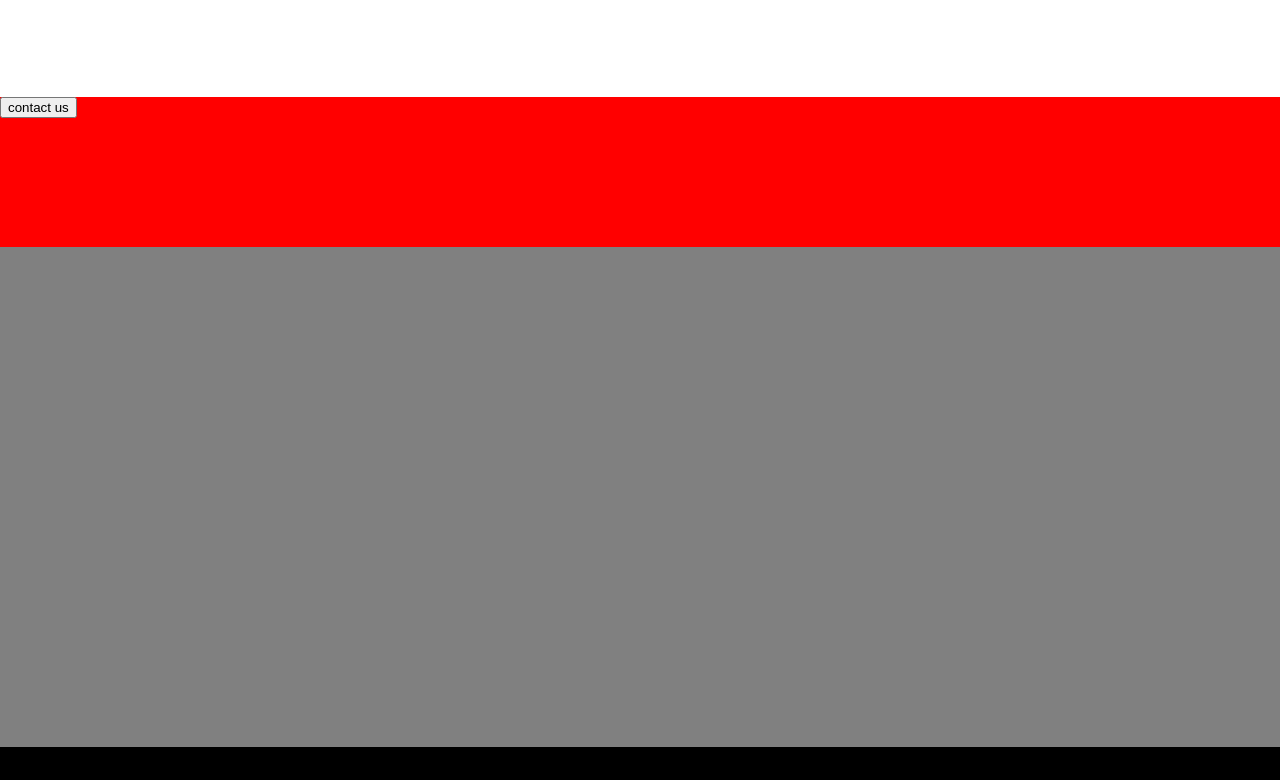
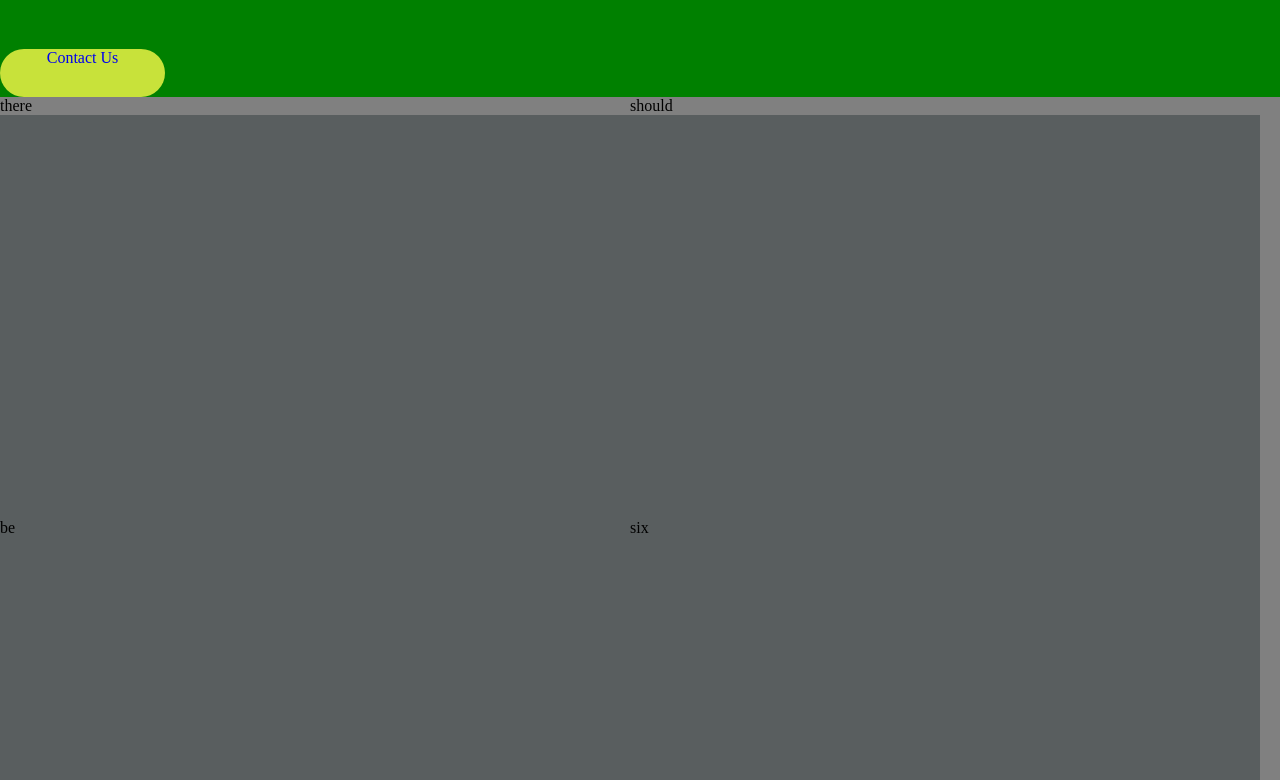
Before and after one commit to sbrycebarker/wideopentech, a plain HTML site: page index.html in a window 1280 px wide. Shown: the part 1640-2420 px from the top of the page. Drawn offline with Linux system fonts and the light colour scheme.

Commit message:
imgs and shiz

```diff
--- a/index.html
+++ b/index.html
@@ -40,10 +40,6 @@ to small and mid-sized companies – building the digital technology that <br>
 solves unique problems, works better and turns ideas into functional reality.</p>
       <h1>Heres how it works</h1>
     </div>
-    <div class="help">How Can We Help?<br>
-      Here are just a few of the ways Wide Open can help you and your business
-
-    </div>
     <div class="learn">
       <div class="about">
         <p>Bring Your Business
@@ -68,9 +64,22 @@ solves unique problems, works better and turns ideas into functional reality.</p
         <h3>See Some of the<br>
         Work We Have Done</h3>
       </div>
+
     </div>
-    <div class="contact"><button>contact us</button></div>
-    <div class="companies"></div>
+
+    <div class="help">How Can We Help?<br>
+      Here are just a few of the ways Wide Open can help you and your business
+      <a class="contactus" href="/contact" role="button">Contact Us</a>
+    </div>
+
+    <div class="companies">
+      <div class="company">there<div class="logo"></div></div>
+      <div class="company">should<div class="logo"></div></div>
+      <div class="company">be<div class="logo"></div></div>
+      <div class="company">six<div class="logo"></div></div>
+      <div class="company">divs<div class="logo"></div></div>
+      <div class="company"><img src="./images/VG-portfolio.png">here<div class="logo"></div></div>
+    </div>
     <alt-footer></alt-footer>
     <div class"location"></div>
     <footer></footer>
--- a/styles.css
+++ b/styles.css
@@ -108,7 +108,7 @@ ul .Nav-buttons {
     text-align: center;
 }
 .about {
-  height: 400px;
+  height: 300px;
   width: 300px;
   text-align: center;
 }
@@ -126,6 +126,20 @@ ul .Nav-buttons {
   width: auto;
   background-color: green;
   text-align: center;
+  position: relative;
+  margin: 0 auto;
+}
+
+.contactus {
+  height: 48px;
+  width: 165px;
+  background-color: #c8e23a;
+  text-decoration: none;
+  border-radius: 25px 25px 25px 25px;
+  justify-content: center;
+  display: block;
+  bottom: 0;
+  position: absolute;
 }
 
 .contact {
@@ -135,9 +149,37 @@ ul .Nav-buttons {
 }
 
 .companies {
-  height: 500px;
+  height: 844px;
   width: auto;
   background-color: grey;
+}
+
+.company {
+  height: 422px;
+  width: 630px;
+  position: relative;
+  display: flex;
+  flex-wrap: wrap;
+  margin: auto;
+  float: left;
+}
+
+.logo {
+  height: inherit;
+  width: inherit;
+  background-color: rgba(19, 32, 35, 0.7);;
+  opacity: .5;
+  transition: opacity 500ms;
+    transition-property: opacity;
+    transition-duration: 500ms;
+    transition-timing-function: initial;
+    transition-delay: initial;
+}
+
+img {
+  height: inherit;
+  width: inherit;
+  position: absolute;
 }
 
 alt-footer {
```
Also changed, not shown: images/VG-portfolio.png (added).
